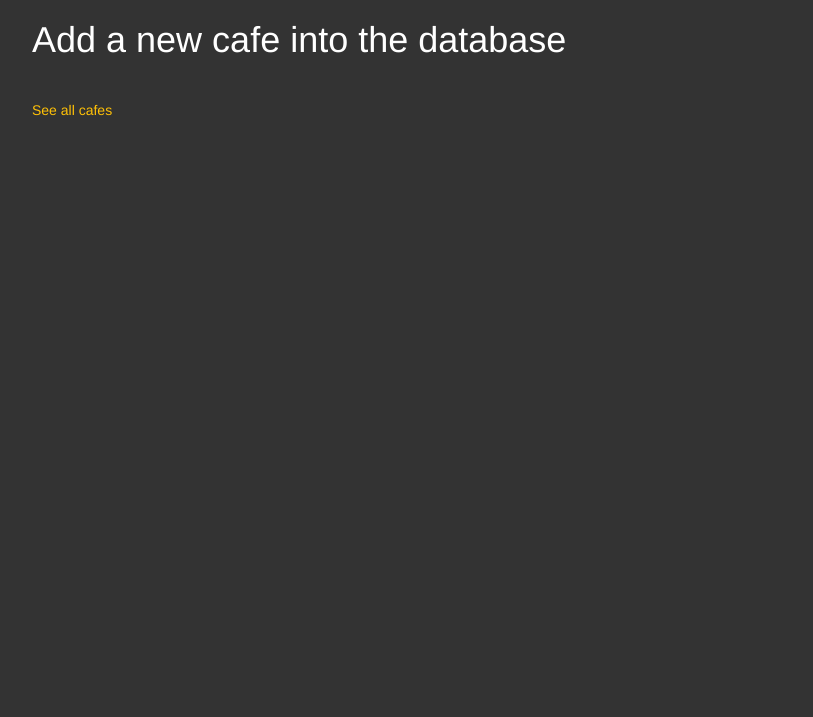
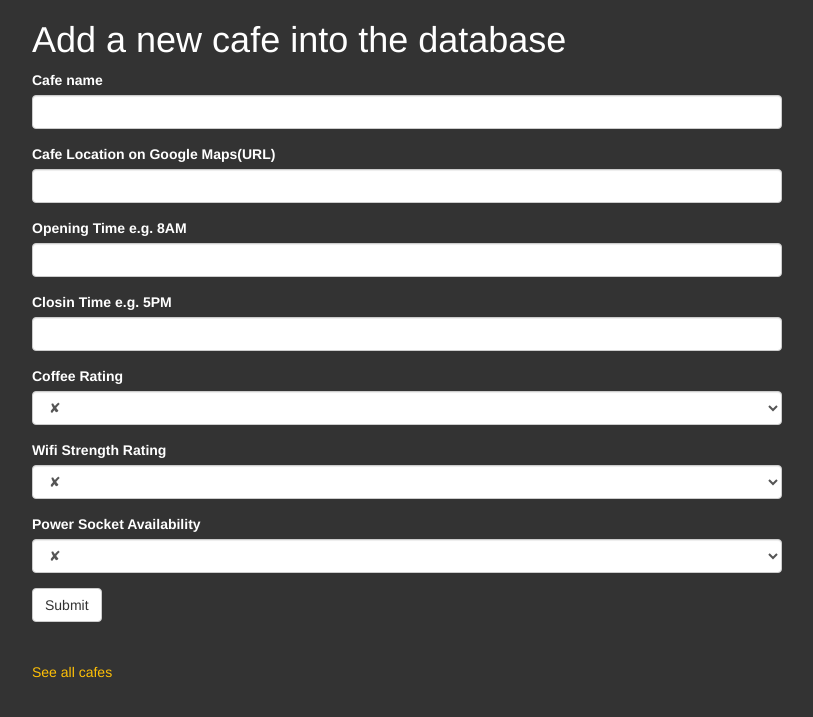
Before and after one commit to sametcankarakas/Coffee-Wifi-Flask, a Flask app: page /add in a window 1280 px wide. Shown: the top 717 px of the page, without its empty margins (38-851 px from the left). Run offline with Flask 2, Linux system fonts and the light colour scheme; some libraries are stand-ins or nearby versions.

Commit message:
form fields and validators added into website

```diff
--- a/cafe-data.csv
+++ b/cafe-data.csv
@@ -3,3 +3,5 @@ Lighthaus,https://goo.gl/maps/2EvhB4oq4gyUXKXx9,11AM, 3:30PM,☕☕☕☕️,
 Esters,https://goo.gl/maps/13Tjc36HuPWLELaSA,8AM,3PM,☕☕☕☕,💪💪💪,🔌
 Ginger & White,https://goo.gl/maps/DqMx2g5LiAqv3pJQ9,7:30AM,5:30PM,☕☕☕,✘,🔌
 Mare Street Market,https://goo.gl/maps/ALR8iBiNN6tVfuAA8,8AM,1PM,☕☕,💪💪💪,🔌🔌🔌
+samo cafe,https://steamcommunity.com/tradeoffer/new/?partner=68147357&token=W2ByIwBn,9AM,12PM,☕☕☕,💪💪💪💪,🔌🔌🔌🔌🔌
+testu,https://steamcommunity.com/tradeoffer/new/?partner=68147357&token=W2ByIwBn,9AM,12PM,☕☕☕,💪💪💪💪,🔌
--- a/main.py
+++ b/main.py
@@ -1,18 +1,24 @@
 from flask import Flask, render_template
 from flask_bootstrap import Bootstrap
 from flask_wtf import FlaskForm
-from wtforms import StringField, SubmitField
-from wtforms.validators import DataRequired
+from wtforms import StringField, SubmitField, URLField, SelectField
+from wtforms.validators import DataRequired, URL
 import csv
 
 app = Flask(__name__)
-app.config['SECRET_KEY'] = '8BYkEfBA6O6donzWlSihBXox7C0sKR6b'
+app.config['SECRET_KEY'] = '8BYkEfBA6O6donxc<zWlSihBXox7C0sKR6b'
 Bootstrap(app)
 
 
 class CafeForm(FlaskForm):
     cafe = StringField('Cafe name', validators=[DataRequired()])
-    submit = SubmitField('Submit')
+    url = URLField(label='Cafe Location on Google Maps(URL)', validators=[URL(message='Invalid URL')])
+    opening = StringField('Opening Time e.g. 8AM', validators=[DataRequired()])
+    closing = StringField('Closin Time e.g. 5PM', validators=[DataRequired()])
+    coffee = SelectField(u'Coffee Rating', choices=[('✘'), ('☕'), ('☕☕'), ('☕☕☕'), ('☕☕☕☕'), ('☕☕☕☕☕')])
+    wifi = SelectField(u'Wifi Strength Rating', choices=[('✘'), ('💪'), ('💪💪'), ('💪💪💪'), ('💪💪💪💪'), ('💪💪💪💪💪')])
+    power = SelectField(u'Power Socket Availability', choices=[('✘'), ('🔌'), ('🔌🔌'), ('🔌🔌🔌'), ('🔌🔌🔌🔌'), ('🔌🔌🔌🔌🔌')])
+    submit = SubmitField(label='Submit')
 
 
 
@@ -32,11 +38,33 @@ def home():
     return render_template("index.html")
 
 
-@app.route('/add')
+@app.route('/add', methods=['GET', 'POST'])
 def add_cafe():
     form = CafeForm()
+    coffee_form_add=[]
+    coffee_form_add.append(form.cafe.data)
+    coffee_form_add.append(form.url.data)
+    coffee_form_add.append(form.opening.data)
+    coffee_form_add.append(form.closing.data)
+    coffee_form_add.append(form.coffee.data)
+    coffee_form_add.append(form.wifi.data)
+    coffee_form_add.append(form.power.data)
+    print(coffee_form_add)
+    # cafe_name = form.cafe.data
+    # url_link = form.url.data
+    # opening_time = form.opening.data
+    # closing_time = form.closing.data
+    # coffee_quality = form.coffee.data
+    # wifi_quality = form.wifi.data
+    # power_quantity = form.power.data
+    # coffee_shop_add = []
     if form.validate_on_submit():
         print("True")
+        with open("cafe-data.csv", "a", encoding='utf-8') as fp:
+            wr = csv.writer(fp, lineterminator='\n')
+            wr.writerow(coffee_form_add)
+        return render_template('index.html', form=form)
+
     # Exercise:
     # Make the form write a new row into cafe-data.csv
     # with   if form.validate_on_submit()
--- a/templates/add.html
+++ b/templates/add.html
@@ -1,4 +1,5 @@
 {% extends 'bootstrap/base.html' %}
+{% import "bootstrap/wtf.html" as wtf %}
 
 {% block title %}Add A New Cafe{% endblock %}
 
@@ -10,9 +11,9 @@
 
       <h1>Add a new cafe into the database</h1>
 
-      <!-- This is where your WTForm will go -->
+      {{ wtf.quick_form(form) }}
 
-	  <p class="space-above"><a href="#">See all cafes</a></p>
+	  <p class="space-above"><a href="/cafes">See all cafes</a></p>
 
     </div>
   </div>
```
